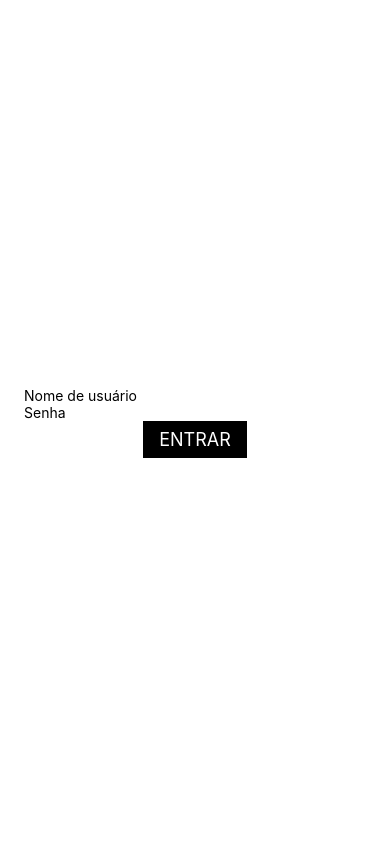
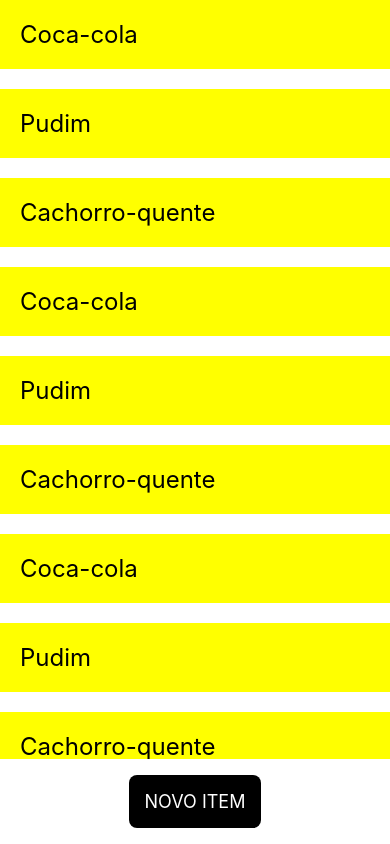
Before and after one commit to eldes/tutorial-mobile-react-native, a React Native app: screen / in a window 390 px wide. Built offline with nearby package versions, Linux system fonts and the light colour scheme.

Commit message:
Adiciona Tela Home

```diff
--- a/App.tsx
+++ b/App.tsx
@@ -1,9 +1,10 @@
 import React from 'react';
+import HomeScreen from './src/screens/home';
 import LoginScreen from './src/screens/login';
 
 const App: React.FC = () => {
   return (
-    <LoginScreen />
+    <HomeScreen />
   );
 };
 
--- /dev/null
+++ b/src/models/item.ts
@@ -0,0 +1,7 @@
+type Item = {
+	id: number
+	nome: string
+	descricao: string
+}
+
+export default Item
--- /dev/null
+++ b/src/screens/home.tsx
@@ -0,0 +1,210 @@
+import React from 'react';
+import { FlatList, ListRenderItem, StyleSheet, Text, TouchableOpacity, View } from 'react-native';
+import Item from '../models/item';
+
+const itens: Item[] = [
+  {
+    id: 1,
+    nome: 'Coca-cola',
+    descricao: 'Refrigerante em lata.',
+  },
+  {
+    id: 2,
+    nome: 'Pudim',
+    descricao: 'Pudim de leite condensado.',
+  },
+  {
+    id: 3,
+    nome: 'Cachorro-quente',
+    descricao: 'Lanche grande.',
+  },
+  {
+    id: 4,
+    nome: 'Coca-cola',
+    descricao: 'Refrigerante em lata.',
+  },
+  {
+    id: 5,
+    nome: 'Pudim',
+    descricao: 'Pudim de leite condensado.',
+  },
+  {
+    id: 6,
+    nome: 'Cachorro-quente',
+    descricao: 'Lanche grande.',
+  },
+  {
+    id: 7,
+    nome: 'Coca-cola',
+    descricao: 'Refrigerante em lata.',
+  },
+  {
+    id: 8,
+    nome: 'Pudim',
+    descricao: 'Pudim de leite condensado.',
+  },
+  {
+    id: 9,
+    nome: 'Cachorro-quente',
+    descricao: 'Lanche grande.',
+  },
+  {
+    id: 10,
+    nome: 'Coca-cola',
+    descricao: 'Refrigerante em lata.',
+  },
+  {
+    id: 11,
+    nome: 'Pudim',
+    descricao: 'Pudim de leite condensado.',
+  },
+  {
+    id: 12,
+    nome: 'Cachorro-quente',
+    descricao: 'Lanche grande.',
+  },
+  {
+    id: 13,
+    nome: 'Coca-cola',
+    descricao: 'Refrigerante em lata.',
+  },
+  {
+    id: 14,
+    nome: 'Pudim',
+    descricao: 'Pudim de leite condensado.',
+  },
+  {
+    id: 15,
+    nome: 'Cachorro-quente',
+    descricao: 'Lanche grande.',
+  },
+  {
+    id: 16,
+    nome: 'Coca-cola',
+    descricao: 'Refrigerante em lata.',
+  },
+  {
+    id: 17,
+    nome: 'Pudim',
+    descricao: 'Pudim de leite condensado.',
+  },
+  {
+    id: 18,
+    nome: 'Cachorro-quente',
+    descricao: 'Lanche grande.',
+  },
+  {
+    id: 19,
+    nome: 'Coca-cola',
+    descricao: 'Refrigerante em lata.',
+  },
+  {
+    id: 20,
+    nome: 'Pudim',
+    descricao: 'Pudim de leite condensado.',
+  },
+  {
+    id: 21,
+    nome: 'Cachorro-quente',
+    descricao: 'Lanche grande.',
+  },
+  {
+    id: 22,
+    nome: 'Coca-cola',
+    descricao: 'Refrigerante em lata.',
+  },
+  {
+    id: 23,
+    nome: 'Pudim',
+    descricao: 'Pudim de leite condensado.',
+  },
+  {
+    id: 24,
+    nome: 'Cachorro-quente',
+    descricao: 'Lanche grande.',
+  },
+  {
+    id: 25,
+    nome: 'Coca-cola',
+    descricao: 'Refrigerante em lata.',
+  },
+  {
+    id: 26,
+    nome: 'Pudim',
+    descricao: 'Pudim de leite condensado.',
+  },
+  {
+    id: 27,
+    nome: 'Cachorro-quente',
+    descricao: 'Lanche grande.',
+  },
+]
+
+const styles = StyleSheet.create({
+  container: {
+    flexGrow: 1,
+  },
+
+  flatList: {
+    flexGrow: 1,
+    height: 1,
+  },
+
+  listItem: {
+    backgroundColor: '#ff0',
+    padding: 20,
+    marginBottom: 20,
+  },
+
+  listItemText: {
+    fontSize: 24,
+  },
+
+  botoes: {
+    flexDirection: 'row',
+    justifyContent: 'center',
+  },
+
+  botao: {
+    marginVertical: 16,
+    backgroundColor: '#000',
+    margin: 8,
+    padding: 16,
+    borderRadius: 8,
+    alignItems: 'center',
+  },
+
+  botaoTexto: {
+    color: '#fff',
+    fontSize: 18,
+    textTransform: 'uppercase',
+  },
+})
+
+const HomeScreen: React.FC = () => {
+
+  const renderFlatListItem: ListRenderItem<Item> = ({item}) => {
+    return (
+      <View style={styles.listItem}>
+        <Text style={styles.listItemText}>{item.nome}</Text>
+      </View>
+    )
+  }
+
+  return (
+    <View style={styles.container}>
+      <FlatList
+        style={styles.flatList}
+        renderItem={renderFlatListItem}
+        data={itens}
+      />
+      <View style={styles.botoes}>
+        <TouchableOpacity style={styles.botao}>
+          <Text style={styles.botaoTexto}>Novo Item</Text>
+        </TouchableOpacity>
+      </View>
+    </View>
+  )
+};
+
+export default HomeScreen;
```
